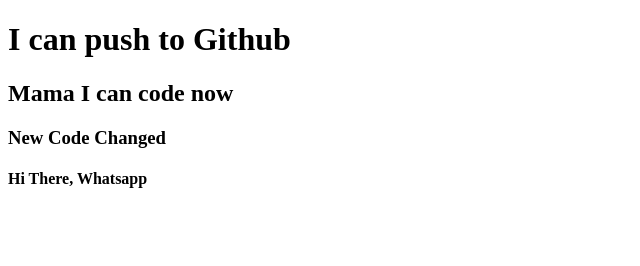
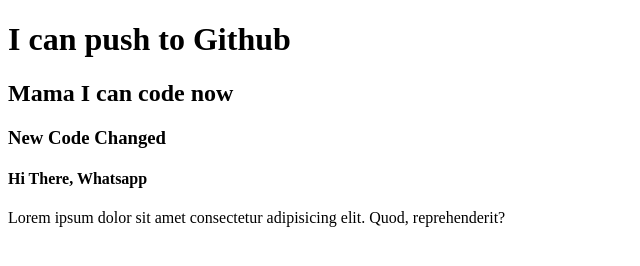
Before and after one commit to devlrakib/Practice2, a plain HTML site: page index.html in a window 1280 px wide. Shown: the whole page, without its empty margins (0-640 px from the left). Drawn offline with Linux system fonts and the light colour scheme.

Commit message:
Added P-Paragraph

```diff
--- a/index.html
+++ b/index.html
@@ -10,6 +10,7 @@
     <h2>Mama I can code now</h2>
     <h3>New Code Changed</h3>
     <h4>Hi There, Whatsapp</h4>
+    <p>Lorem ipsum dolor sit amet consectetur adipisicing elit. Quod, reprehenderit?</p>
 
 </body>
 </html>
```
